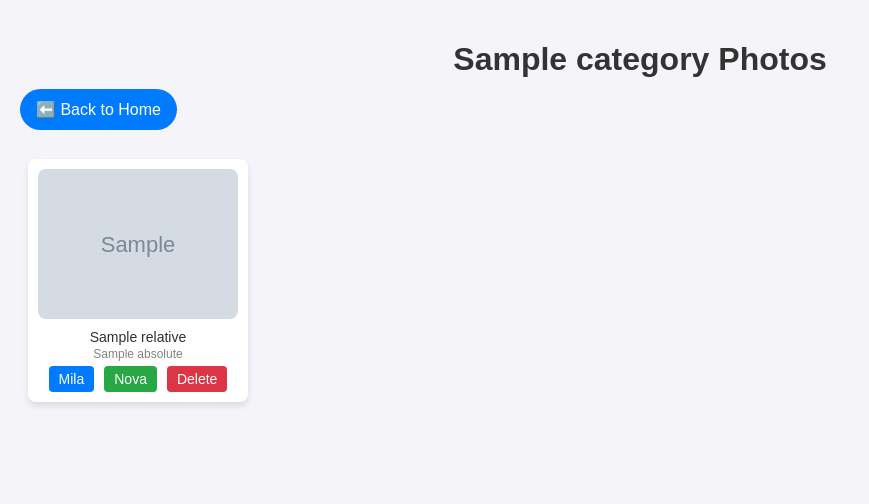
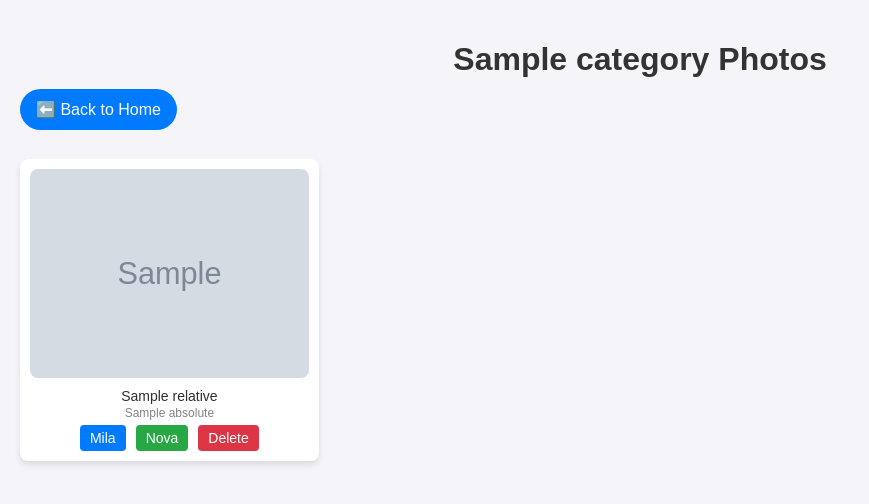
Before and after one commit to dmayman/ninas, a Flask app: template pi/src/templates/photos.html in a window 1280 px wide. Shown: the top 504 px of the page, without its empty margins (0-869 px from the left). Run offline with Flask 3, Linux system fonts and the light colour scheme; the template is opened without the code that fills it: most values are stand-ins (such as "Sample title", 1, 10 or a date in 2020); grey boxes marked "Sample" are stand-in pictures.

Commit message:
max width

```diff
--- a/pi/src/templates/photos.html
+++ b/pi/src/templates/photos.html
@@ -25,7 +25,7 @@
 
         .photo-grid {
         display: grid;
-        grid-template-columns: repeat(5, 1fr); /* Fixed 5-column layout */
+        grid-template-columns: repeat(4, 1fr); /* Fixed 5-column layout */
         gap: 15px;
         justify-items: center;
         align-items: center;
@@ -34,7 +34,7 @@
 
         .photo-card {
             position: relative;
-            width: 200px; /* Fixed width for all photo cards */
+            max-width: 280px;
             overflow: hidden;
             border-radius: 8px;
             box-shadow: 0 4px 6px rgba(0, 0, 0, 0.1);
```
